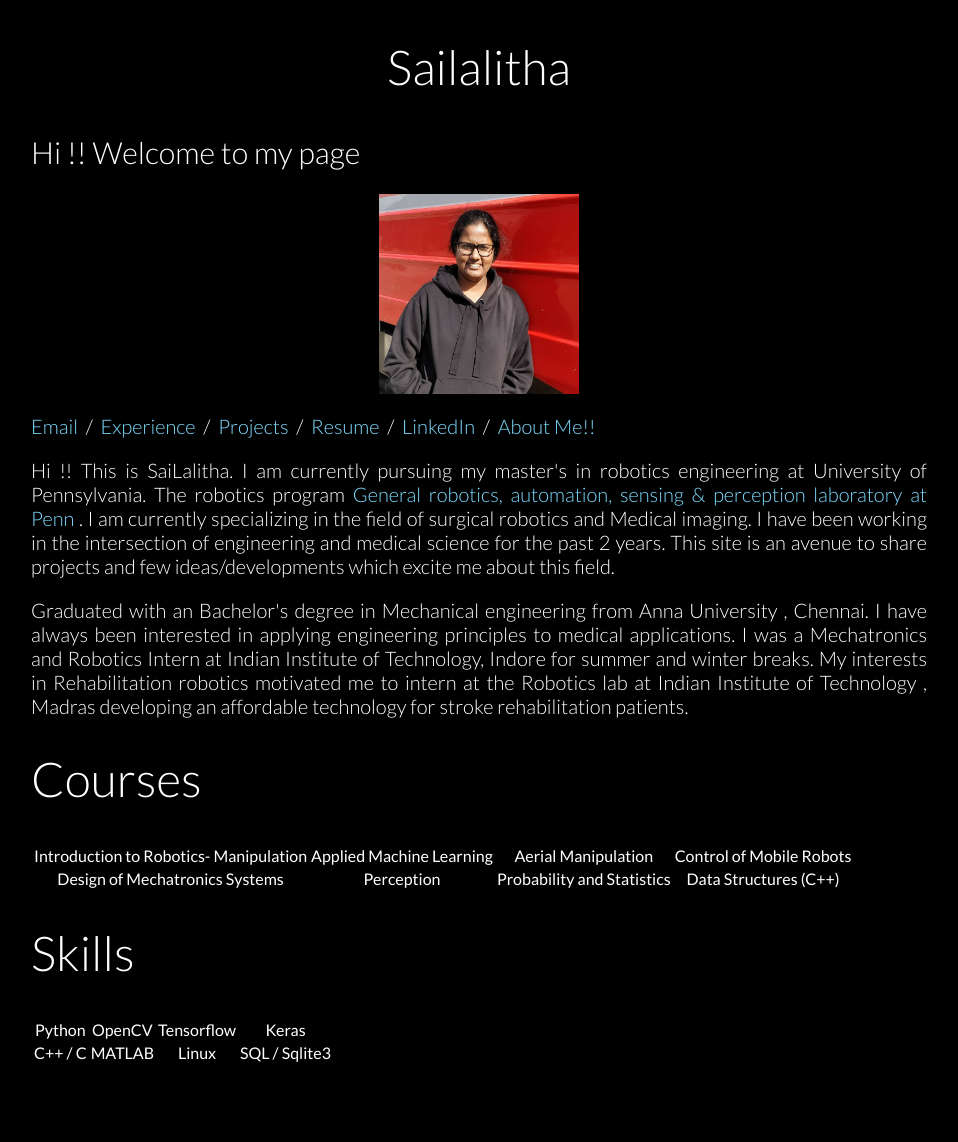
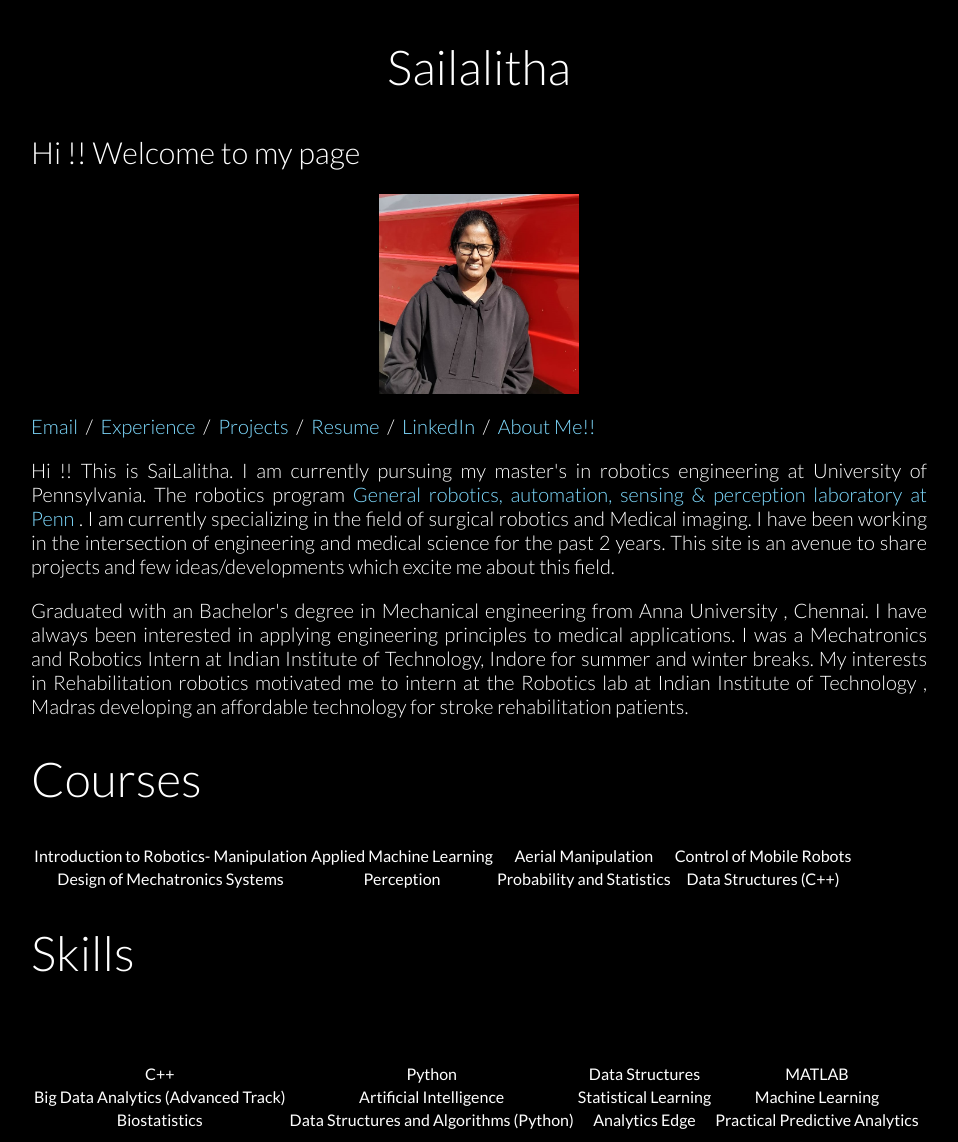
Before and after one commit to sailalitha96/sailalitha96.github.io, a Jekyll site: the page index.html, which Jekyll copies as it is, in a window 1280 px wide. Shown: the whole page, without its empty margins (161-1119 px from the left). Built offline with Jekyll 4.4.1, drawn with Linux system fonts in a browser that asks for light colours; nearby versions of some CDN libraries; before the commit the page ends 1075 px from its top, so only the background shows below that.

Commit message:
Update index.html

```diff
--- a/index.html
+++ b/index.html
@@ -72,10 +72,59 @@
 
 	</div>
 </div>
+
 <div class="row">
+
+  <div class="col-lg-12">
+
+
+<h1 id="courses">Skills</h1>
+
+<p><br></p>
+
+<table>
+<thead>
+<tr>
+<th align="center"></th>
+<th align="center"></th>
+<th align="center"></th>
+<th align="center"></th>
+</tr>
+</thead>
+
+<tbody>
+<tr>
+<td align="center">C++</td>
+<td align="center">Python</td>
+<td align="center">Data Structures</td>
+<td align="center">MATLAB</td>
+</tr>
+
+<tr>
+<td align="center">Big Data Analytics (Advanced Track)</td>
+<td align="center">Artificial Intelligence</td>
+<td align="center">Statistical Learning</td>
+<td align="center">Machine Learning</td>
+</tr>
+
+<tr>
+<td align="center">Biostatistics</td>
+<td align="center">Data Structures and Algorithms (Python)</td>
+<td align="center">Analytics Edge</td>
+<td align="center">Practical Predictive Analytics</td>
+</tr>
+</tbody>
+</table>
+
+  </div>
+
+</div>
+
+    </div>
+<!-- <div class="row">
 <h1 id="skills">Skills</h1>
 <!-- <p><br></p> -->
-<table>
+<!-- <table>
 <thead>
 <tr>
 <th align="center"></th>
@@ -103,7 +152,7 @@
 </table>
 
 	</div>
-</div>
+</div> -->
 
 
 
```
